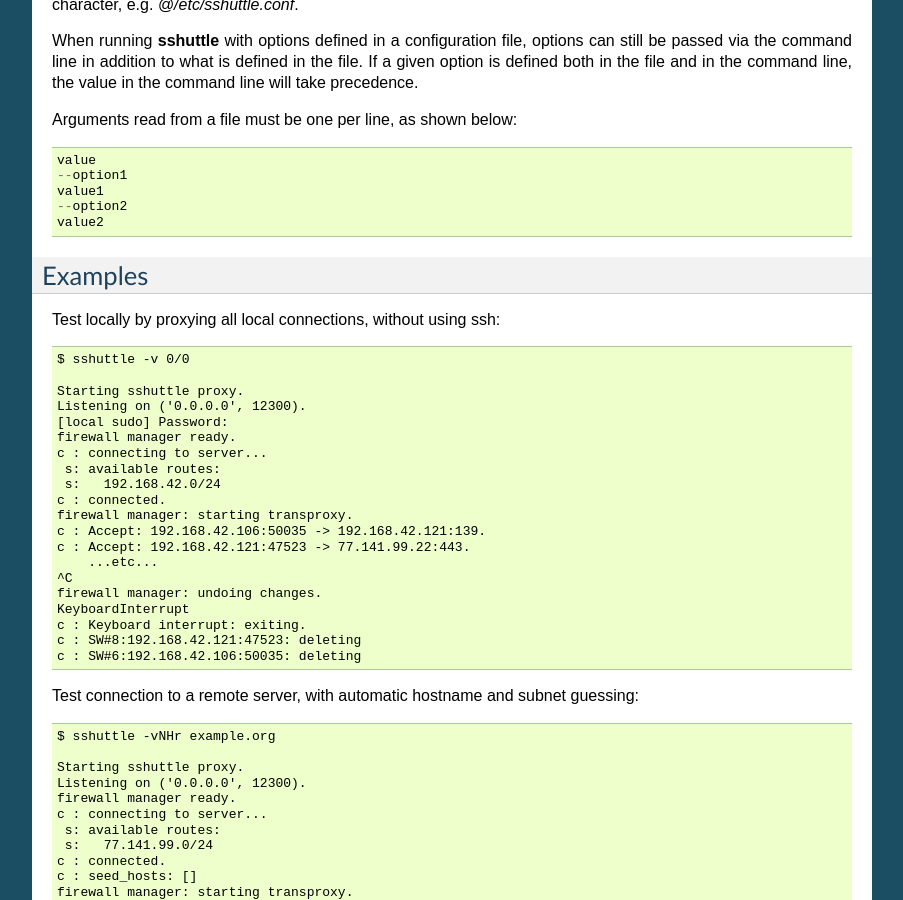
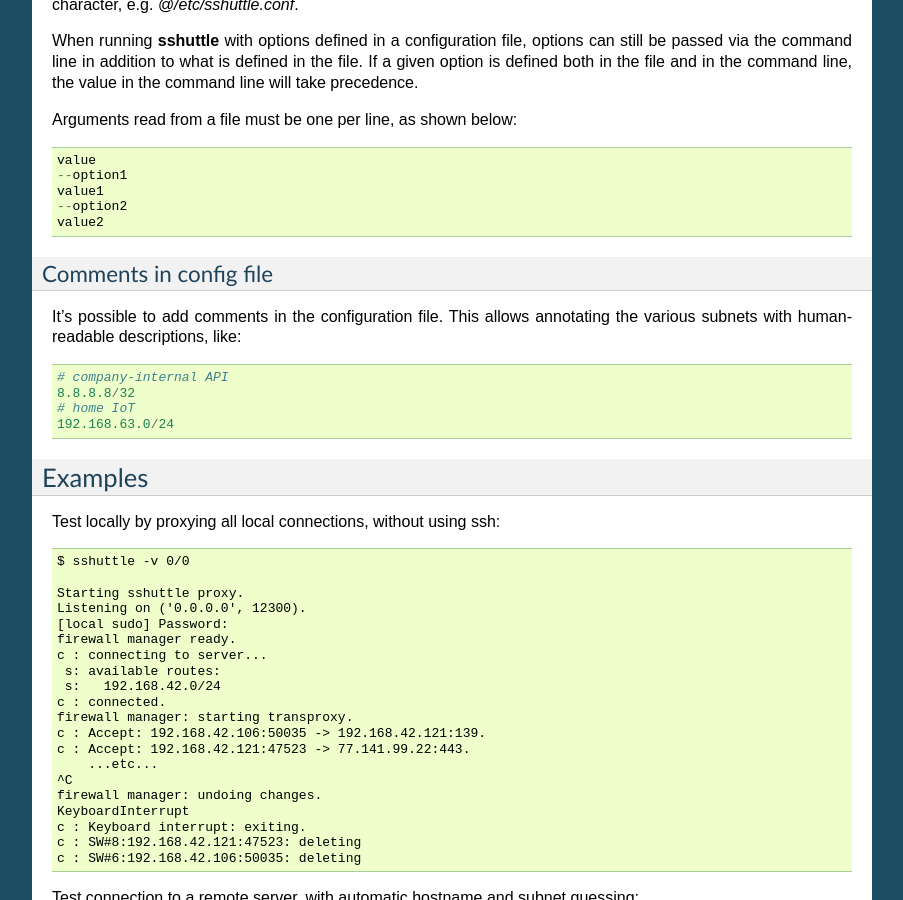
Before and after one commit to sshuttle/sshuttle, a Sphinx documentation site: the page built from docs/manpage.rst, in a window 1280 px wide and 900 px high, scrolled down 3767 px. Shown: the whole window, without its empty margins (198-1101 px from the left). Built offline with Sphinx 7.4.7, drawn with Linux system fonts in a browser that asks for light colours; the version number could not be read and is left out; some of the changed text lies outside the part shown.

Commit message:
Allow comments in configuration file

```diff
--- a/docs/manpage.rst
+++ b/docs/manpage.rst
@@ -305,6 +305,17 @@
     --option2
     value2
 
+Comments in config file
+.......................
+
+It's possible to add comments in the configuration file. This allows annotating the
+various subnets with human-readable descriptions, like::
+
+    # company-internal API
+    8.8.8.8/32
+    # home IoT
+    192.168.63.0/24
+
 
 Examples
 --------
```
Also changed, not shown: 2 other files.
